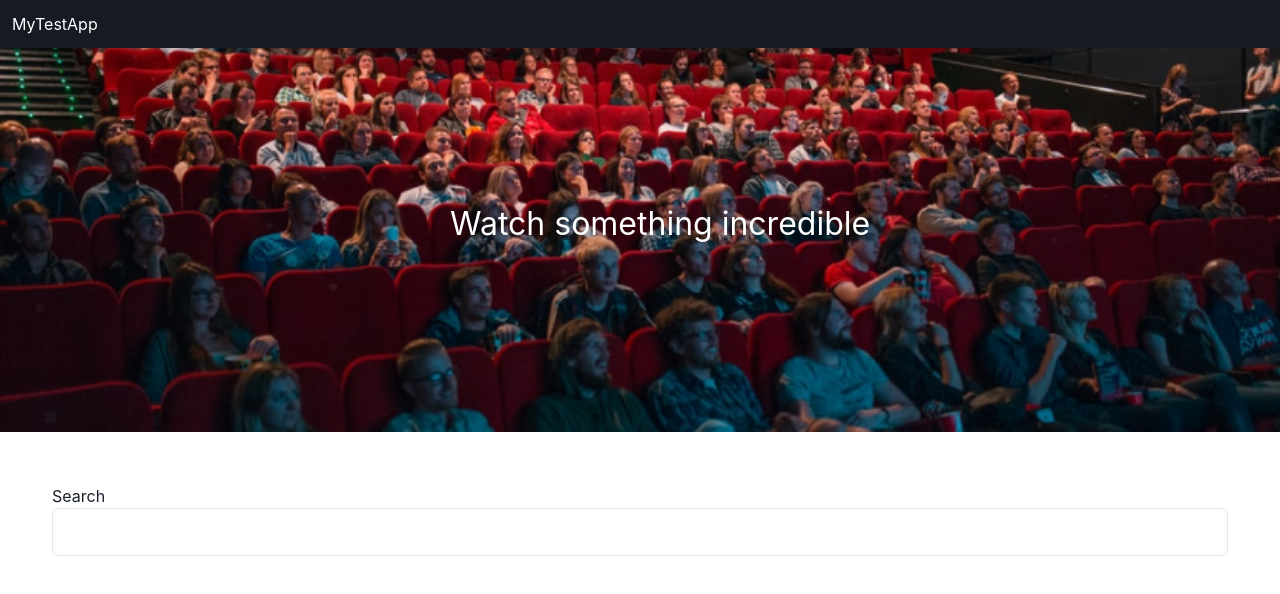
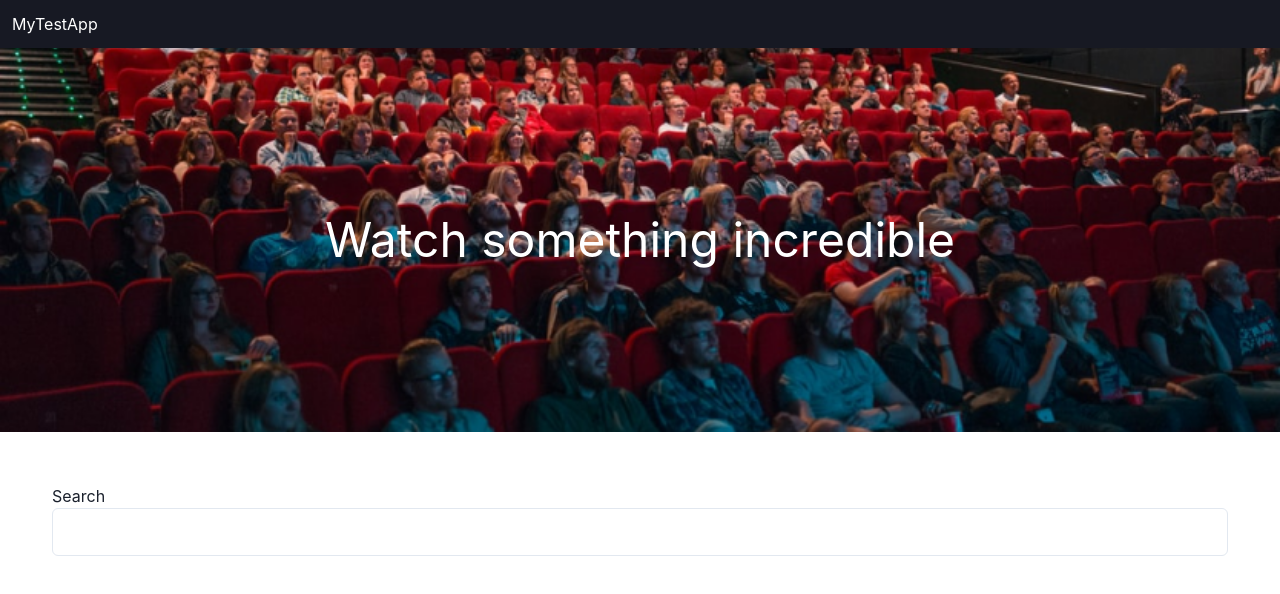
Before and after one commit to Adeyemi-Timilehin/react-movieapp, a React (Create React App) app: page / in a window 1280 px wide. Shown: the top 594 px of the page. Built offline with nearby package versions, Linux system fonts and the light colour scheme; no server answers.

Commit message:
modifies

```diff
--- a/src/component/Header.js
+++ b/src/component/Header.js
@@ -1,4 +1,4 @@
-import { Box,Text,Center  } from "@chakra-ui/react";
+import { Box,Text,AbsoluteCenter  } from "@chakra-ui/react";
 import background from "../assets/img/rec.png"
 import { Image } from '@chakra-ui/react';
 const Header = () => {
@@ -8,9 +8,10 @@ const Header = () => {
           <Text fontSize="xlg" >MyTestApp</Text>
         </Box>
 
-        <Box>
+        <Box position='relative'>
         <Image boxSize="sm" objectFit='cover'  src={background}  alt="background" w="100%"/>
-        <Center pos="absolute" top={{ base:'170px', lg:'200px'}} left= {{ base: '50px', md: '200px', lg: '450px'   }} fontSize='2em' color="#fff" >Watch something incredible</Center>
+
+        <AbsoluteCenter axis='both' fontSize={{base:"2em",lg:"3em"}} color="#fff" >Watch something incredible</AbsoluteCenter>
 
           </Box>
 
--- a/src/component/Movie.js
+++ b/src/component/Movie.js
@@ -1,21 +1,24 @@
-import { Flex, Box, Square, Center } from "@chakra-ui/react";
+import {Box, Square, Center,Image } from "@chakra-ui/react";
 
 const Movie = ({ data, loading }) => {
-  if (loading) {
-    return <h1>Loading...</h1>;
-  }
-  if (!data) return null;
-  return (
-    <Box maxW="sm" mt={[3, 8]}>
+return(
+  <Box>
+  {( loading)?<h1>Loading...</h1>:((data)&&<Box maxW="sm" mt={[3, 8]}>
   <Box>Movie Category:{data.data.Genre}</Box>
-      <Square
+  <Image src={data.data.Poster} alt={data.data.Title}/>
+  {/* <Square
     size={{ base: "100px", lg: "300px" }}
     bg="purple.700"
     color="white"
+    p={4}
   >
-        <Center>{data.data.Title}</Center>{" "}
-      </Square>
+    <Center>
+     <h2>Title: {data.data.Title}</h2>
+     </Center>{" "}
+  </Square> */}
+</Box>)}
   </Box>
-  );
+)
+
 };
 export default Movie;
```
Lines whose indentation alone changed are shown as unchanged.
